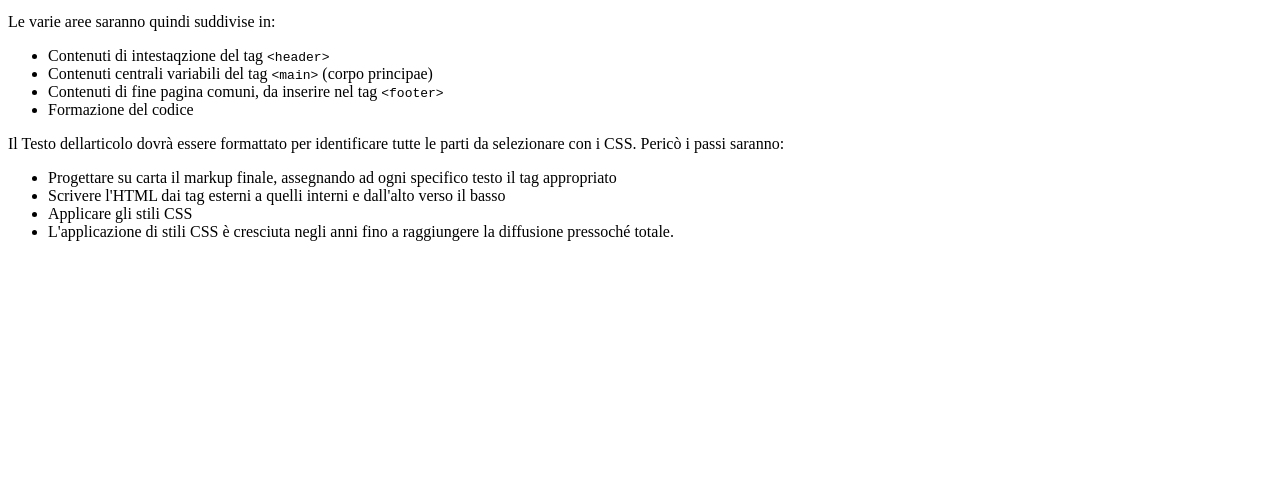
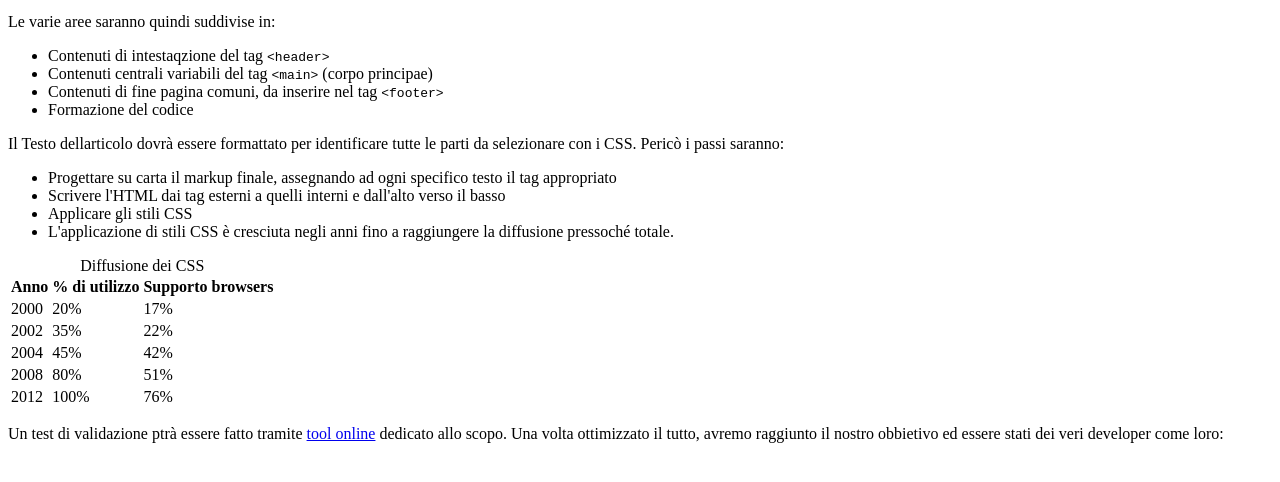
Before and after one commit to aras-pourbijan/U1-W1-D2-form-layout, a plain HTML site: page index.html in a window 1280 px wide. Shown: the part 262-744 px from the top of the page. Drawn offline with Linux system fonts and the light colour scheme.

```diff
--- a/index.html
+++ b/index.html
@@ -70,6 +70,58 @@
           </li>
         </ul>
       </div>
+      <div>
+        <table>
+          <caption>
+            Diffusione dei CSS
+          </caption>
+
+          <tr>
+            <th>Anno</th>
+            <th>% di utilizzo</th>
+            <th>Supporto browsers</th>
+          </tr>
+
+          <tr>
+            <td>2000</td>
+            <td>20%</td>
+            <td>17%</td>
+          </tr>
+
+          <tr>
+            <td>2002</td>
+            <td>35%</td>
+            <td>22%</td>
+          </tr>
+
+          <tr>
+            <td>2004</td>
+            <td>45%</td>
+            <td>42%</td>
+          </tr>
+
+          <tr>
+            <td>2008</td>
+            <td>80%</td>
+            <td>51%</td>
+          </tr>
+
+          <tr>
+            <td>2012</td>
+            <td>100%</td>
+            <td>76%</td>
+          </tr>
+        </table>
+      </div>
+
+      <div>
+        <p>
+          Un test di validazione ptrà essere fatto tramite
+          <a href="https://tool-online.com/">tool online</a> dedicato allo
+          scopo. Una volta ottimizzato il tutto, avremo raggiunto il nostro
+          obbietivo ed essere stati dei veri developer come loro:
+        </p>
+      </div>
     </main>
 
     <footer></footer>
```
